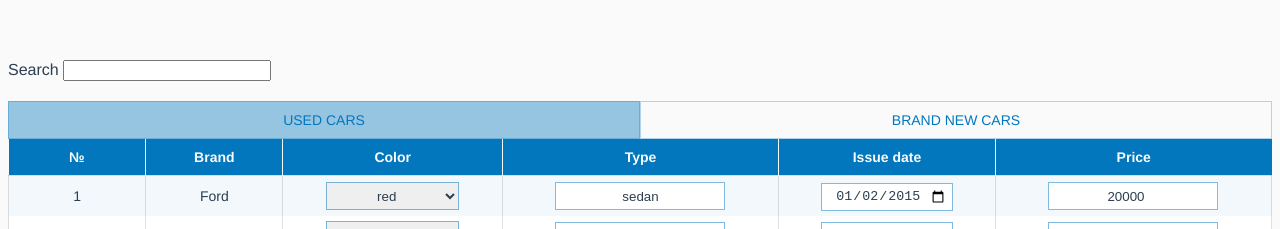
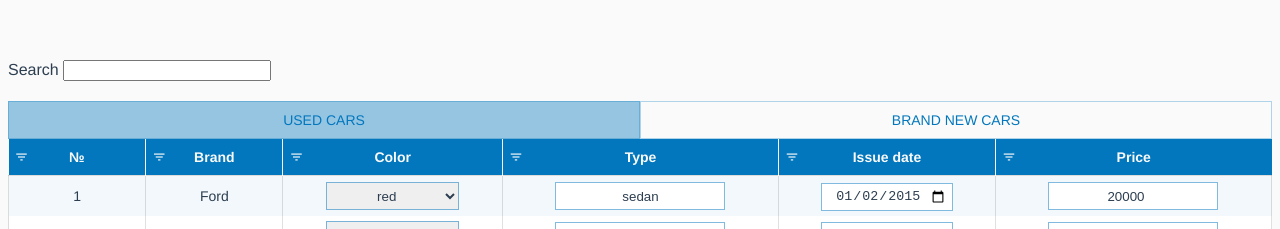
Before and after one commit to russian-stan/vue-flex-table, a Vue app: page / in a window 1280 px wide. Shown: the top 229 px of the page. Built offline with nearby package versions, Linux system fonts and the light colour scheme.

Commit message:
filter and sort btns styles

```diff
--- a/src/components/VFTable.vue
+++ b/src/components/VFTable.vue
@@ -31,9 +31,14 @@
            v-for="header in tablesModel[tab].headers"
            :key="header.row_key"
            :class="{'active': header.sortable && header.row_key === currentColumnName[tab], 'pointer': header.sortable}"
-           @click.stop="header.sortable ? sortBy(header.row_key) : null"
+           @click.self="header.sortable ? sortBy(header.row_key) : null"
           >
             {{header.text}}
+
+            <!--FILTER-DIALOG-->
+            <button class="filter-btn">
+              <i class="material-icons">filter_list</i>
+            </button>
 
             <div
              v-if="header.sortable
@@ -100,10 +105,7 @@
              v-model="row[key]"
             >
               <option disabled value="">Choice an option</option>
-              <option
-               v-for="option in selectsData[key]"
-               :value="option.id"
-              >
+              <option v-for="option in selectsData[key]" :value="option.id">
                 {{option.text}}
               </option>
             </select>
@@ -356,7 +358,6 @@ export default class VFTable extends Vue {
         padding: 10px;
         position: relative;
         background-color: #0277BD;
-        overflow: hidden;
 
         &:not(:last-child) {
           border-right: 1px solid rgba(#fafafa, 0.12);
@@ -369,6 +370,36 @@ export default class VFTable extends Vue {
 
         &.pointer {
           cursor: pointer;
+        }
+
+        .filter-btn {
+          position: absolute;
+          display: flex;
+          align-items: center;
+          justify-content: center;
+          top: 0;
+          left: 0;
+          height: 36px;
+          background-color: transparent;
+          border: 0;
+          cursor: pointer;
+          transition: all 0.25s ease-in-out;
+          outline: none;
+          z-index: 1;
+
+          &:hover {
+            background-color: rgba(#000000, 0.1);
+          }
+
+          &:focus {
+            background-color: rgba(#000000, 0.1);
+          }
+
+          i {
+            font-size: 14px;
+            line-height: 14px;
+            color: #fafafa;
+          }
         }
 
         .sort-buttons {
@@ -388,25 +419,28 @@ export default class VFTable extends Vue {
           align-items: center;
           justify-content: center;
           width: 25px;
-          height: 10px;
+          height: 12px;
           outline: none;
           margin: 0;
           padding: 0;
-          border: none;
+          border: 0;
           cursor: pointer;
-          background-color: #fafafa;
+          background: transparent;
           transition: all 0.25s ease-in-out;
 
           &:hover {
-            background-color: #e7dddd;
+            .material-icons {
+              color: #e7dddd;
+            }
           }
 
           .material-icons {
-            line-height: 10px;
-            color: rgba(#0277BD, 0.4);
+            line-height: 12px;
+            font-size: 25px;
+            color: rgba(#000000, 0.2);
 
             &.active {
-              color: #0277BD;
+              color: #fafafa;
             }
           }
         }
```
